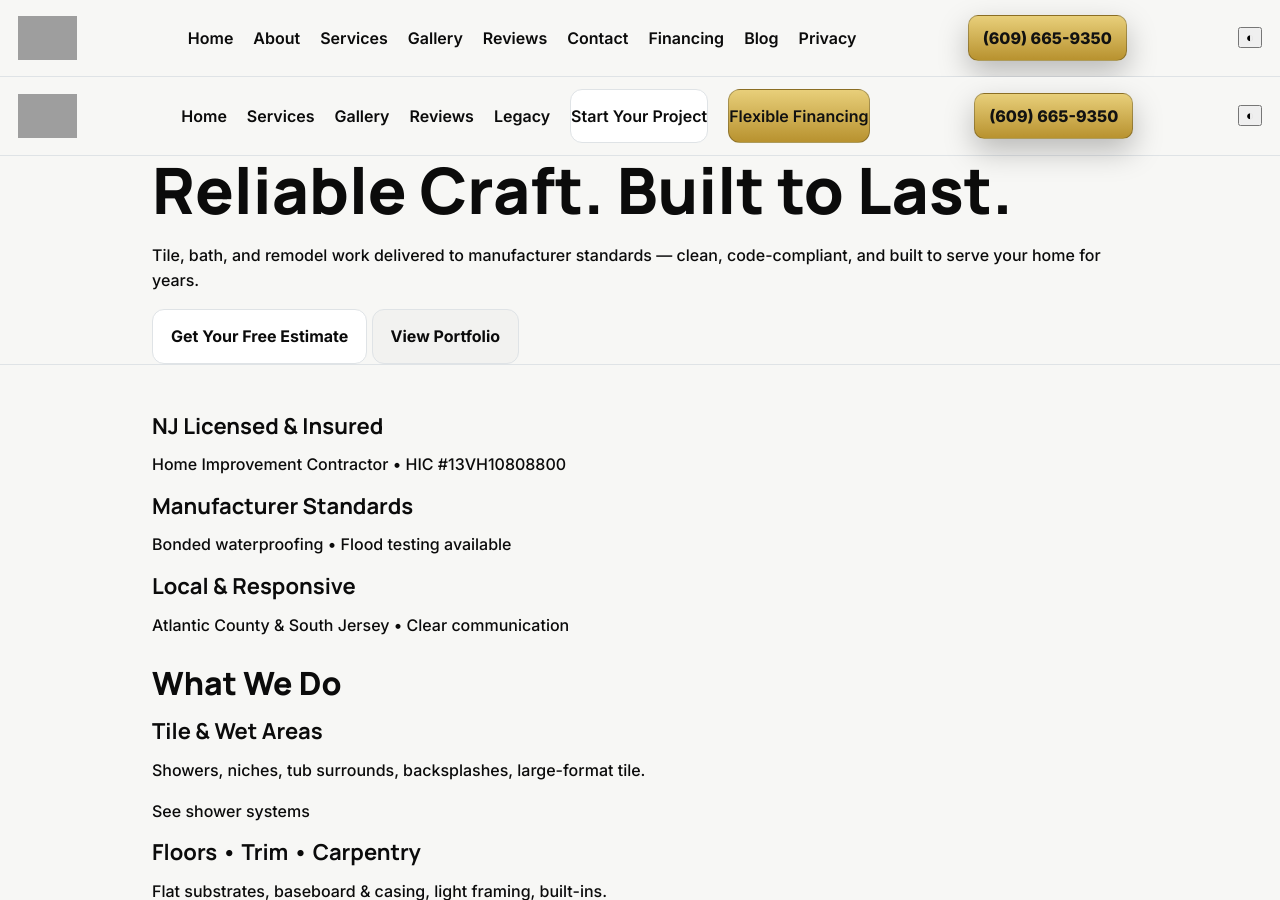
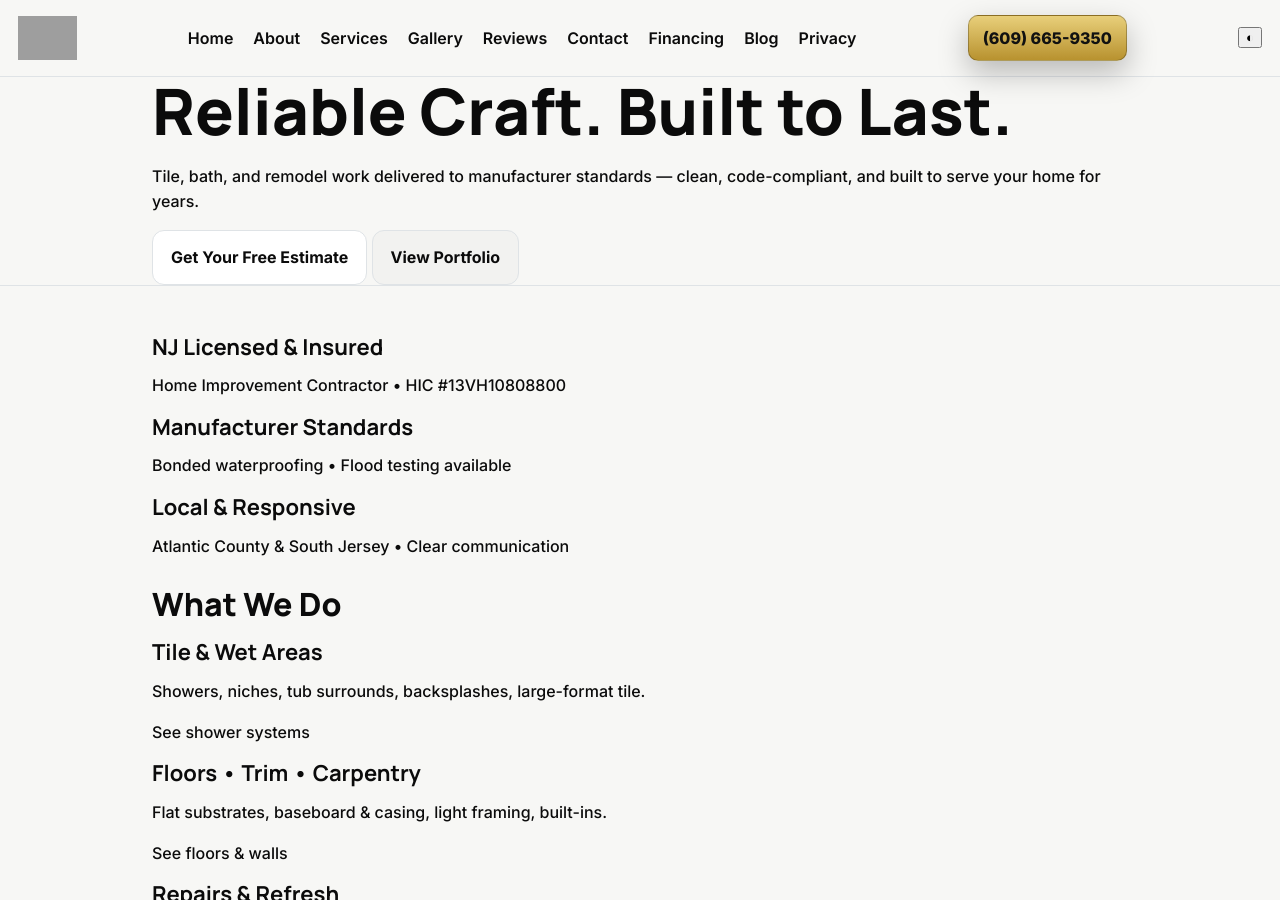
Before and after one commit to XTX33/Tillerstead-site, a Jekyll site: the page built from index.html, in a window 1280 px wide and 900 px high. Built offline with Jekyll 4.4.1, drawn with Linux system fonts in a browser that asks for light colours; the list of posts is cut into pages by our own code; grey boxes are pictures that could not be loaded.

Commit message:
Update index.html

```diff
--- a/index.html
+++ b/index.html
@@ -3,35 +3,6 @@
 title: Home
 ---
 <body>
-  <a class="sr-only" href="#main">Skip to content</a>
-
-  <!-- Single, shared header -->
-  <header class="appbar">
-    <a class="brand" href="/" aria-label="Tillerstead Home">
-      <img src="/assets/img/Logo-light.png" alt="Tillerstead logo" width="168" height="44" decoding="async" loading="eager">
-      <span class="sr-only">Tillerstead LLC</span>
-    </a>
-
-    <button class="nav-toggle" aria-controls="nav" aria-expanded="false" title="Menu">
-      <span class="hamburger" aria-hidden="true"></span>
-    </button>
-
-    <nav id="nav" class="site-nav" aria-label="Main">
-      <ul>
-        <li><a href="/" aria-current="page">Home</a></li>
-        <li><a href="/services.html">Services</a></li>
-        <li><a href="/portfolio.html">Gallery</a></li>
-        <li><a href="/reviews.html">Reviews</a></li>
-        <li><a href="/legacy.html">Legacy</a></li>
-        <li><a class="btn" href="/contact.html">Start Your Project</a></li>
-        <li><a class="btn btn-accent" href="/financing.html">Flexible Financing</a></li>
-      </ul>
-    </nav>
-
-    <a class="call-btn" href="tel:+16096659350" aria-label="Call Tillerstead">(609) 665-9350</a>
-    <button class="theme-toggle" title="Toggle theme" aria-pressed="false">◐</button>
-  </header>
-
   <main id="main">
     <!-- Hero -->
     <section class="hero">
```
